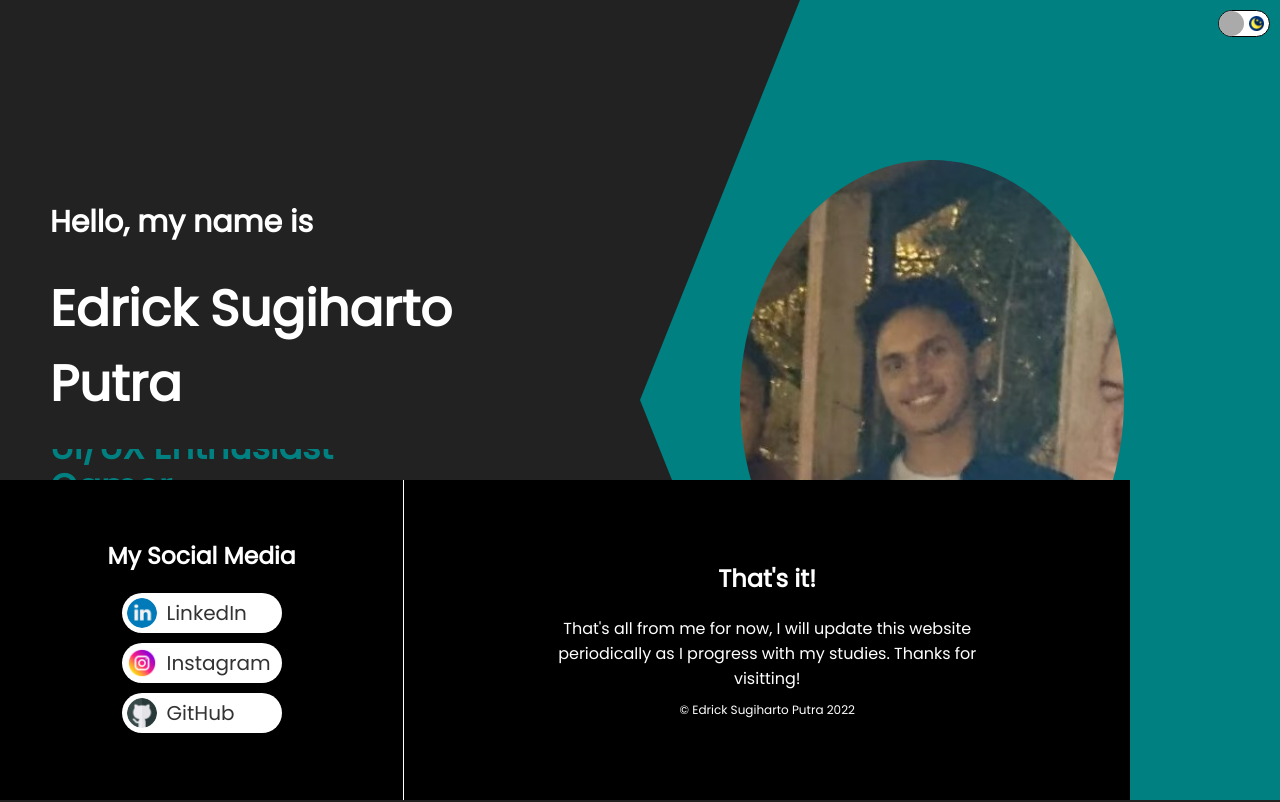
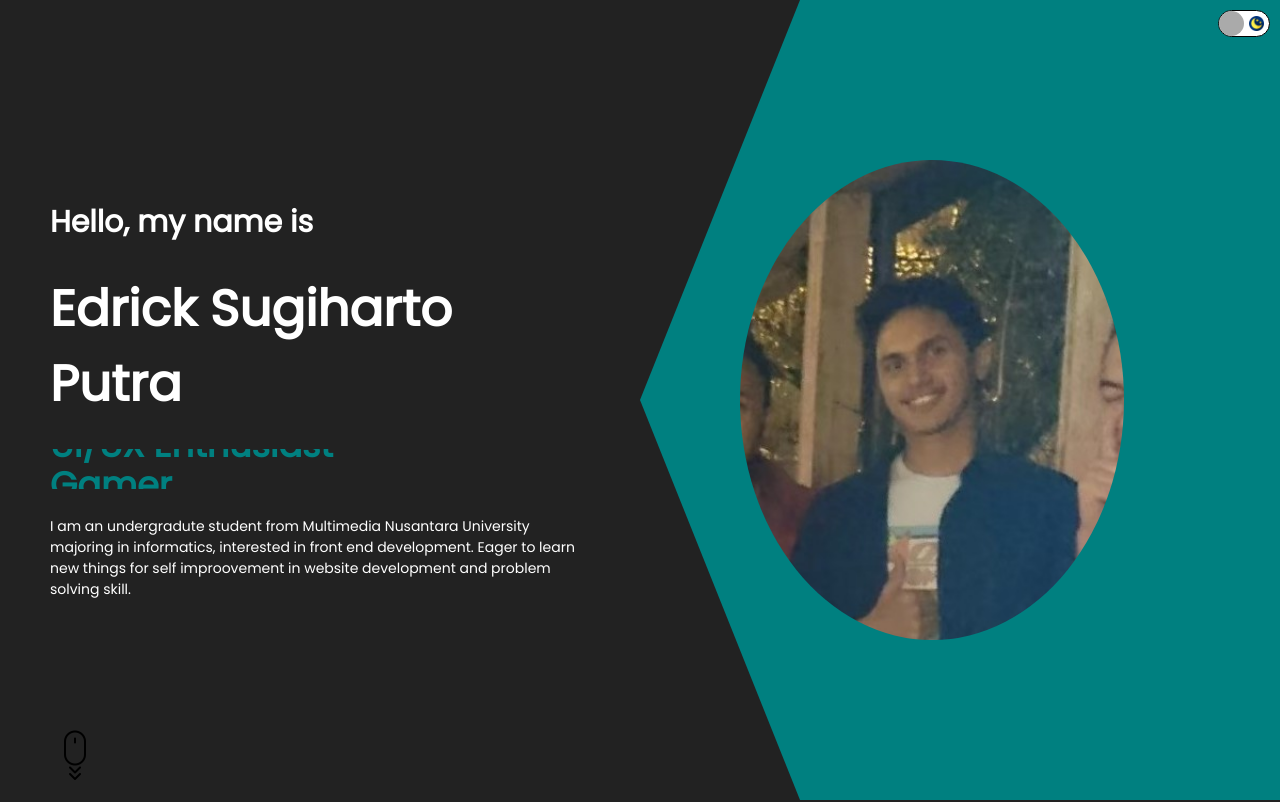
Before and after one commit to EdrickSugihartoPutra/ESP-Portofolio, a React (Create React App) app: page / in a window 1280 px wide. Shown: the top 802 px of the page. Built offline with nearby package versions, Linux system fonts and the light colour scheme.

Commit message:
Update footer.css

```diff
--- a/src/components/footer/footer.css
+++ b/src/components/footer/footer.css
@@ -1,9 +1,8 @@
 .footer {
   height: 40vh;
+  width: 100%;
   display: flex;
   position: absolute;
-  left: 0;
-  bottom: 0;
 }
 
 .footer-left {
```
